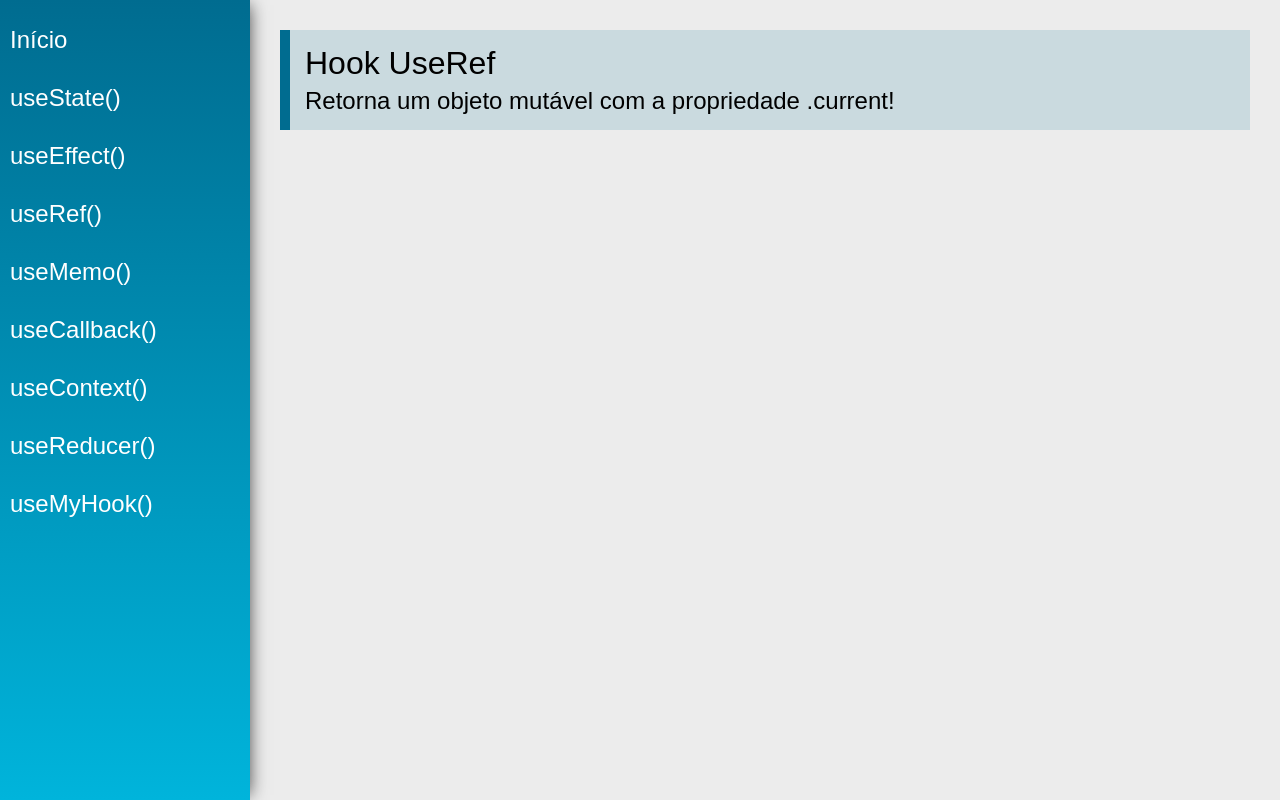
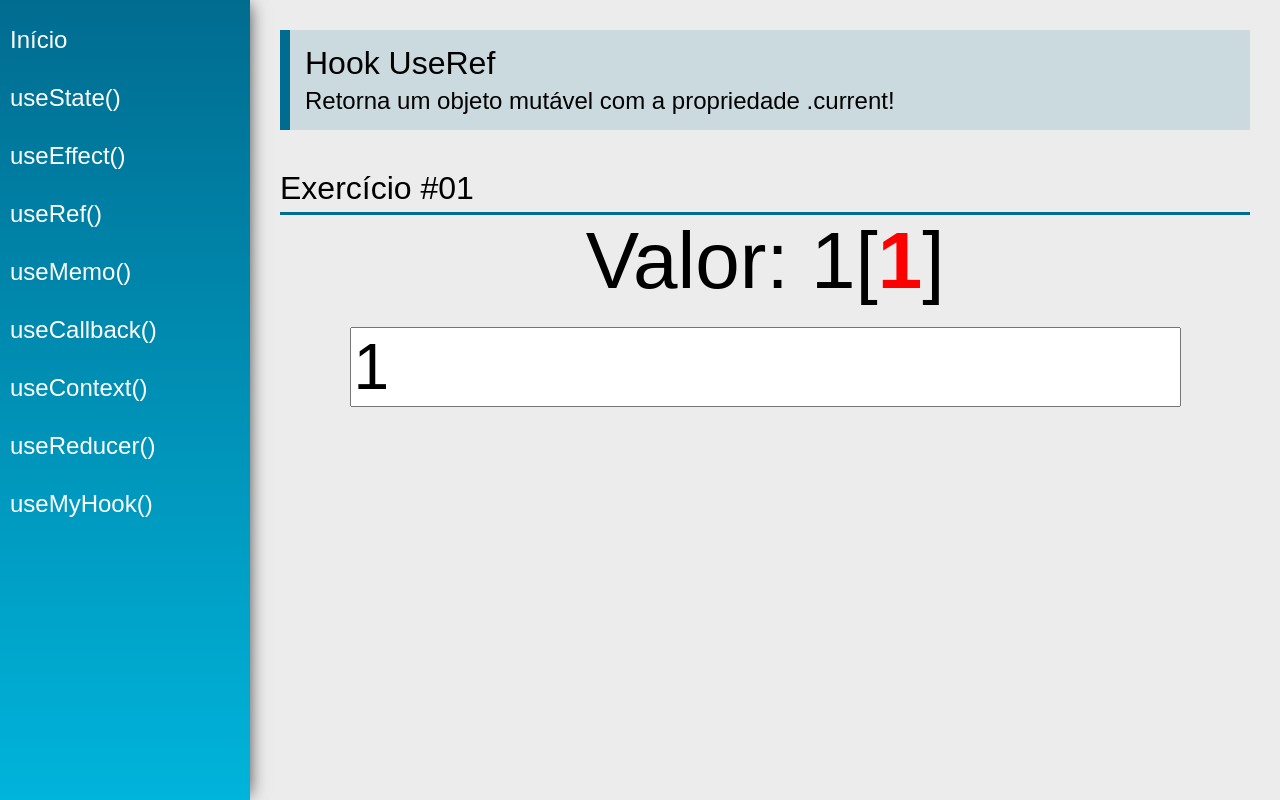
Before and after one commit to betosan83/react-hooks, a React (Create React App) app: page /useRef in a window 1280 px wide. Built offline with nearby package versions, Linux system fonts and the light colour scheme.

Commit message:
Use Ref exercise!

```diff
--- a/src/views/examples/UseEffect.jsx
+++ b/src/views/examples/UseEffect.jsx
@@ -11,6 +11,7 @@ function calcFatorial(num) {
 }
 
 const UseEffect = (props) => {
+    // Ex 01
     const [number, setNumber] = useState(1)
     const [fatorial, setFatorial] = useState(1)
 
@@ -23,6 +24,14 @@ const UseEffect = (props) => {
             document.title = "Número gigante!"
         }
     })
+
+    // Ex 02
+    const [status, setStatus] = useState("Ímpar")
+
+    useEffect(function() {
+        setStatus(number % 2 === 0 ? "Par" : "Ímpar")
+    }, [number])
+
 
     return (
         <div className="UseEffect">
@@ -42,7 +51,10 @@ const UseEffect = (props) => {
 
             <SectionTitle title="Exercício #02"></SectionTitle>
             <div className="center">
-
+                <div>
+                    <span className="text">Status: </span>
+                    <span className="text red">{status}</span>
+                </div>
             </div>
         </div>
     )
--- a/src/views/examples/UseRef.jsx
+++ b/src/views/examples/UseRef.jsx
@@ -1,13 +1,30 @@
-import React from 'react'
+import React, { useRef, useState } from 'react'
 import PageTitle from '../../components/layout/PageTitle'
+import SectionTitle from '../../components/layout/SectionTitle';
 
 const UseRef = (props) => {
+    const [value1, setValue1] = useState(1)
+    const count = useRef(0)
+
+    count.current = count.current + 1
+
     return (
         <div className="UseRef">
             <PageTitle
                 title="Hook UseRef"
                 subtitle="Retorna um objeto mutável com a propriedade .current!"
             />
+            <SectionTitle title="Exercício #01"></SectionTitle>
+            <div className="center">
+                <div>
+                    <span className="text">Valor: </span>
+                    <span className="text">{value1}[</span>
+                    <span className="text red">{count.current}</span>
+                    <span className="text">]</span>
+                </div>
+                <input type="text" className="input"
+                    value={value1} onChange={e => setValue1(e.target.value)} />
+            </div>
         </div>
     )
 }
```
